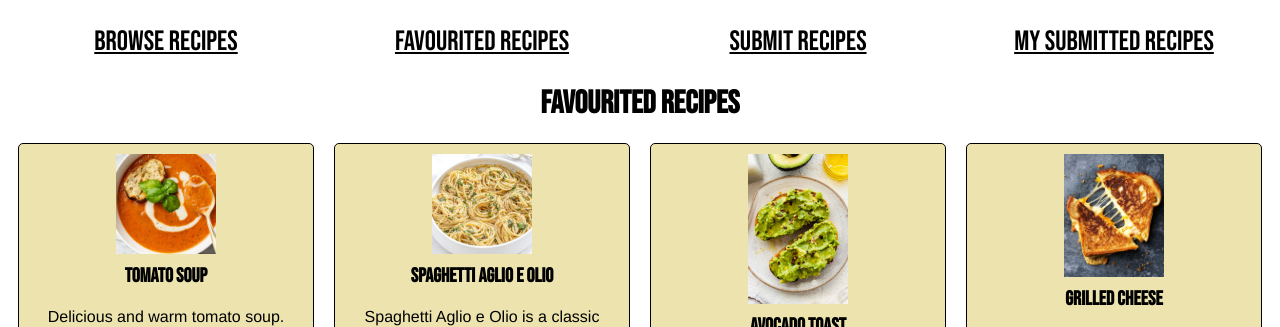
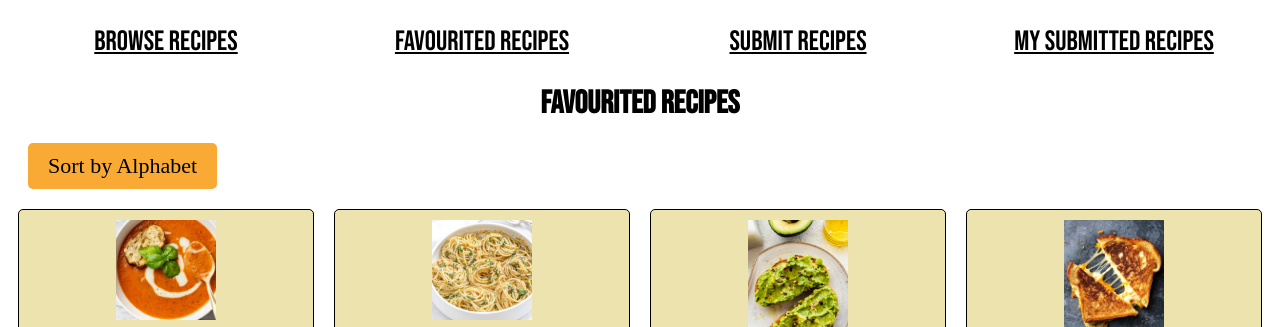
Before and after one commit to Jonkwx27/Project-IT, a Flask app: page /user/1/favouritedrecipe in a window 1280 px wide. Shown: the part 187-514 px from the top of the page. Run offline with Flask 3, Linux system fonts and the light colour scheme; a user stored in the database is signed in.

Commit message:
sort recipe by alphabet

```diff
--- a/main.py
+++ b/main.py
@@ -8,7 +8,7 @@ from models import Recipe, db, User, Admin, Comment, Category, FavouriteRecipe
 from sqlalchemy.sql import func
 from sqlalchemy import or_
 from datetime import datetime, date
-
+from operator import attrgetter
 
 
 UPLOAD_FOLDER = 'uploads'  # Directory to store uploaded images
@@ -239,6 +239,19 @@ def favouritedrecipe(user_id):
 
     return render_template("favourited_recipe.html", user=user, favourited_recipes=favourited_recipes, favourited_recipe_ids=favourited_recipe_ids)
 
+@app.route("/user/<int:user_id>/favouritedrecipe/sort_by_alphabet", methods=["GET"])
+def sort_favourited_recipe_by_alphabet(user_id):
+    if "user_id" not in session or session["user_id"] != user_id:
+        return redirect(url_for("login"))
+
+    user = User.query.get_or_404(user_id)
+    favourited_recipes = Recipe.query.join(FavouriteRecipe).filter(FavouriteRecipe.user_id == user_id).all()
+
+    # Sort recipes alphabetically by recipe name
+    sorted_recipes = sorted(favourited_recipes, key=attrgetter('recipe_name'))
+
+    return render_template("favourited_recipe.html", user=user, favourited_recipes=sorted_recipes)
+
 @app.route("/user/<int:user_id>/favorite/<int:recipe_id>", methods=['POST'])
 def favorite_recipe(user_id, recipe_id):
     if "user_id" not in session or session["user_id"] != user_id:
--- a/static/BrowseRecipe.css
+++ b/static/BrowseRecipe.css
@@ -172,3 +172,20 @@ h2 {
 .LogOutButton:hover{
   background-color: #98714f;
 }
+
+.alphabet {
+  display: inline-block;
+  padding: 10px 20px;
+  background-color: #f8aa35;
+  color: #000;
+  text-align: center;
+  text-decoration: none;
+  font-size: 22px;
+  border-radius: 5px;
+  margin-bottom: 20px;
+  margin-left: 20px;
+}
+
+.alphabet:hover {
+  background-color: #f1d982;
+}
--- a/templates/favourited_recipe.html
+++ b/templates/favourited_recipe.html
@@ -20,15 +20,16 @@
 
     <div class="classification">
         <ul>
-            <li><a href="browse_recipe" class="button">Browse Recipes</a></li>
-            <li><a href="favouritedrecipe" class="button">Favourited Recipes</a></li>
-            <li><a href="recipesubmission" class="button">Submit Recipes</a></li>
+            <li><a href="{{ url_for('browse_recipe', user_id=user.id) }}" class="button">Browse Recipes</a></li>
+            <li><a href="{{ url_for('favouritedrecipe', user_id=user.id) }}" class="button">Favourited Recipes</a></li>
+            <li><a href="{{ url_for('recipesubmission', user_id=user.id) }}" class="button">Submit Recipes</a></li>
             <li><a href="#" class="button">My Submitted Recipes</a></li>
         </ul>
     </div>
 
     <div class="recipes">
         <h2>Favourited Recipes</h2>
+        <a href="{{ url_for('sort_favourited_recipe_by_alphabet', user_id=user.id) }}" class="alphabet">Sort by Alphabet</a>
         {% if favourited_recipes %}
         {% for i in range(0, favourited_recipes|length, 4) %}
         <div class="recipe-row">
```
Also changed, not shown: database.db.
